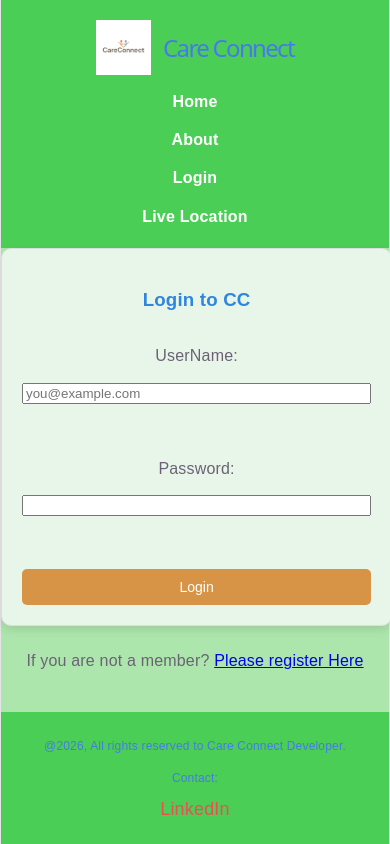
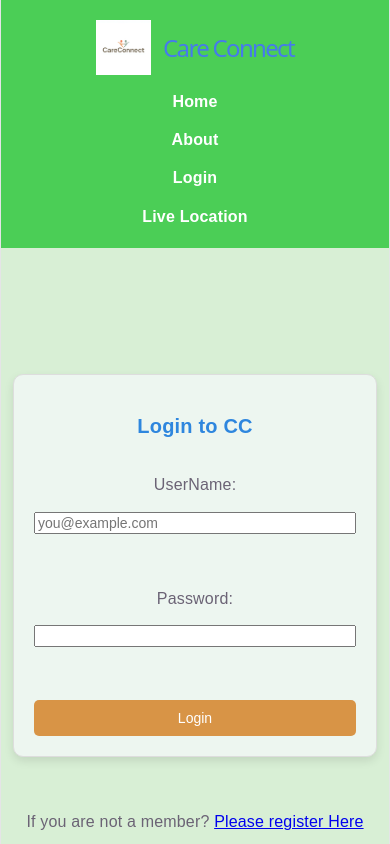
Before and after one commit to Munnisha-code/Final-Project-Unit1-CareConnect, a React (Vite) app: page /login in a window 390 px wide. Shown: the top 844 px of the page. Built offline with nearby package versions, Linux system fonts and the light colour scheme.

Commit message:
Fixed login container class name and layout styling

```diff
--- a/src/App.css
+++ b/src/App.css
@@ -195,14 +195,20 @@ footer a:hover {
   /*---------------------------- Login Page --------------------------------*/
 
 .login-container {
+
+    background-color: rgb(216, 239, 213);
     display: flex;
+    flex-direction: column;
     justify-content: center;
     align-items: center;
-    min-height: 70vh;
+    min-height: calc(100vh - 180px);
+    padding: 30px 20px;
+
+
 }
 
 .login-form {
-    background-color: #e8f5e9;
+    background-color: #edf6f0;
     width: 350px;
     padding: 30px;
     display: flex;
@@ -211,6 +217,7 @@ footer a:hover {
     border: 1px solid #ddd;
     border-radius: 10px;
     box-shadow: 0 4px 10px rgba(0,0,0,0.1);
+    margin: 30px 0;
 }
 
 .login-form h3 {
@@ -226,7 +233,7 @@ footer a:hover {
     border-radius: 5px;
     cursor: pointer;
     font-size: 14px;
-    transition: 1s;
+
 }
 
 .login-button:hover {
@@ -241,18 +248,57 @@ footer a:hover {
     margin-top: 10px;
 }
 
-@media(max-width:600px){
+/* Tablet */
+
+@media (max-width: 768px) {
+
+    .login-container {
+        min-height: 75vh;
+        padding: 20px;
+    }
+
+    .login-form {
+        width: 70%;
+        max-width: 350px;
+        padding: 25px;
+    }
+
+    .login-form h3 {
+        font-size: 22px;
+    }
+
+    .login-button {
+        font-size: 15px;
+    }
+
+}
+
+
+/* Mobile */
+
+@media (max-width: 480px) {
+
+    .login-container {
+        min-height: 80vh;
+        padding: 15px;
+    }
 
     .login-form {
         width: 90%;
         padding: 20px;
     }
 
-    .login-container {
-        min-height: 80vh;
+    .login-form h3 {
+        font-size: 20px;
+    }
+
+    .login-form input {
+        font-size: 14px;
     }
 
     .login-button {
         font-size: 14px;
+        padding: 10px;
     }
+
 }
--- a/src/pages/Login.jsx
+++ b/src/pages/Login.jsx
@@ -21,10 +21,10 @@ function Login(){
    // onchange eventhandler for enter/change the login credentials
 
    const changeHandler = ev =>{
-         setData({...data, [ev.target.name]: ev.target.value})
+         setData({...data, [ev.target.name]: ev.target.value});
    }
 
-   // submit handler
+   // login submit handler
 
    const submitHandler = ev => {
          ev.preventDefault();
@@ -36,22 +36,23 @@ function Login(){
         );
 
       if (user) {
+
+          setError('');
+
         navigate('/one-click-send-message');
       }
+
       else {
         setError('invalid username or password');
       }
 
     }
 
-    const loginHandler = () => {
 
-        navigate('/one-click-send-message');
-    }
 
     return(
-        <div className="Login-container">
-            <center>
+        <div className="login-container">
+
                 <form onSubmit ={submitHandler} className="login-form" >
 
                     <h3> Login to CC</h3>
@@ -70,7 +71,7 @@ function Login(){
                 <p> If you are not a member? {''}
                     <Link to='/RegisterForm '> Please register Here </Link>
                 </p> <br />
-            </center>
+
         </div>
 
     );
--- a/src/pages/Pages.css
+++ b/src/pages/Pages.css
@@ -775,7 +775,7 @@
 
     cursor: pointer;
 
-    transition: all 0.3s ease;
+    transition: 1s;
 }
 
 
```
